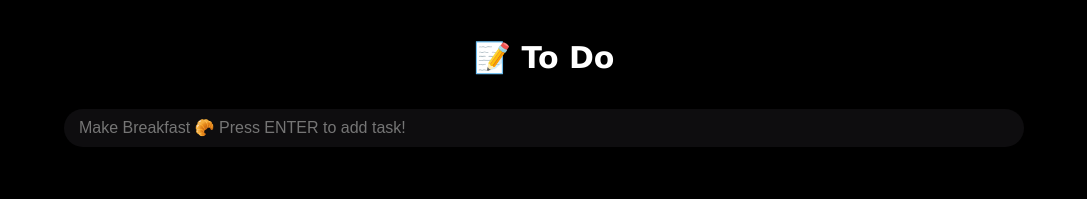
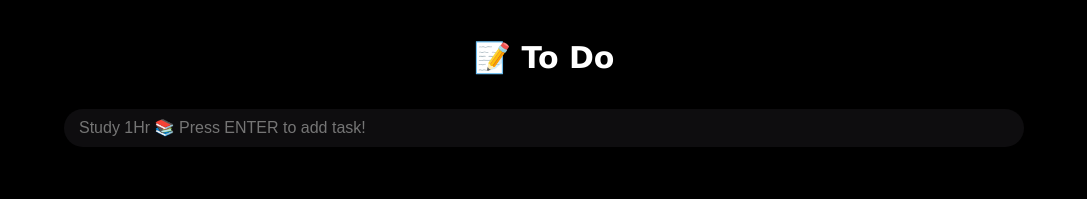
Before and after one commit to AHulot/To-Do-App, a plain HTML site: page index.html in a window 1280 px wide. Shown: the top 199 px of the page, without its empty margins (96-1183 px from the left). Drawn offline with Linux system fonts and the light colour scheme.

Commit message:
Change default input text

```diff
--- a/index.html
+++ b/index.html
@@ -14,7 +14,7 @@
       <h2 style="margin:10px">
         📝 To Do
       </h2>
-      <input type="text" id="myInput" placeholder="Make Breakfast 🥐 Press ENTER to add task!"
+      <input type="text" id="myInput" placeholder="Study 1Hr 📚 Press ENTER to add task!"
       onkeydown="newElement(event)">
     </div>
 
```
